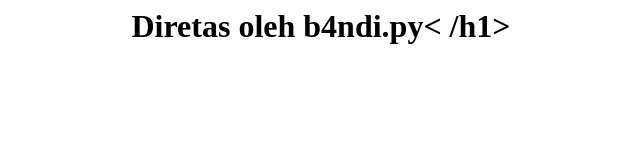
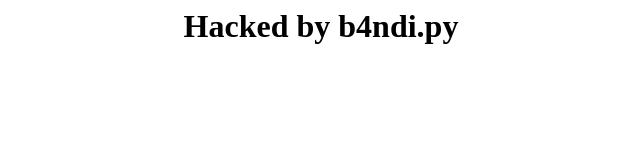
Before and after one commit to rizki1337/takeover, a plain HTML site: page index.html in a window 1280 px wide. Shown: the whole page, without its empty margins (319-959 px from the left). Drawn offline with Linux system fonts and the light colour scheme.

Commit message:
Update index.html

```diff
--- a/index.html
+++ b/index.html
@@ -1,2 +1,2 @@
-<html><head><meta http-equiv="Content-Type" content="text/html; charset=windows-1252"></head><body><center><h1>Diretas oleh b4ndi.py< /h1></center>
+<html><head><meta http-equiv="Content-Type" content="text/html; charset=windows-1252"></head><body><center><h1>Hacked by b4ndi.py</h1></center>
 </body></html>
```
